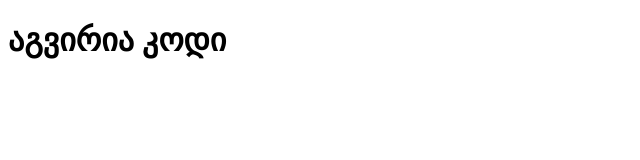
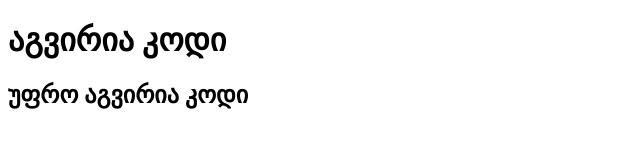
Before and after one commit to teemm/AB-test, a plain HTML site: page index.html in a window 1280 px wide. Shown: the whole page, without its empty margins (0-640 px from the left). Drawn offline with Linux system fonts and the light colour scheme.

Commit message:
add h2 title

```diff
--- a/index.html
+++ b/index.html
@@ -8,5 +8,6 @@
 </head>
 <body>
     <h1> აგვირია კოდი</h1>
+    <h2> უფრო აგვირია კოდი </h2>
 </body>
 </html>
```
